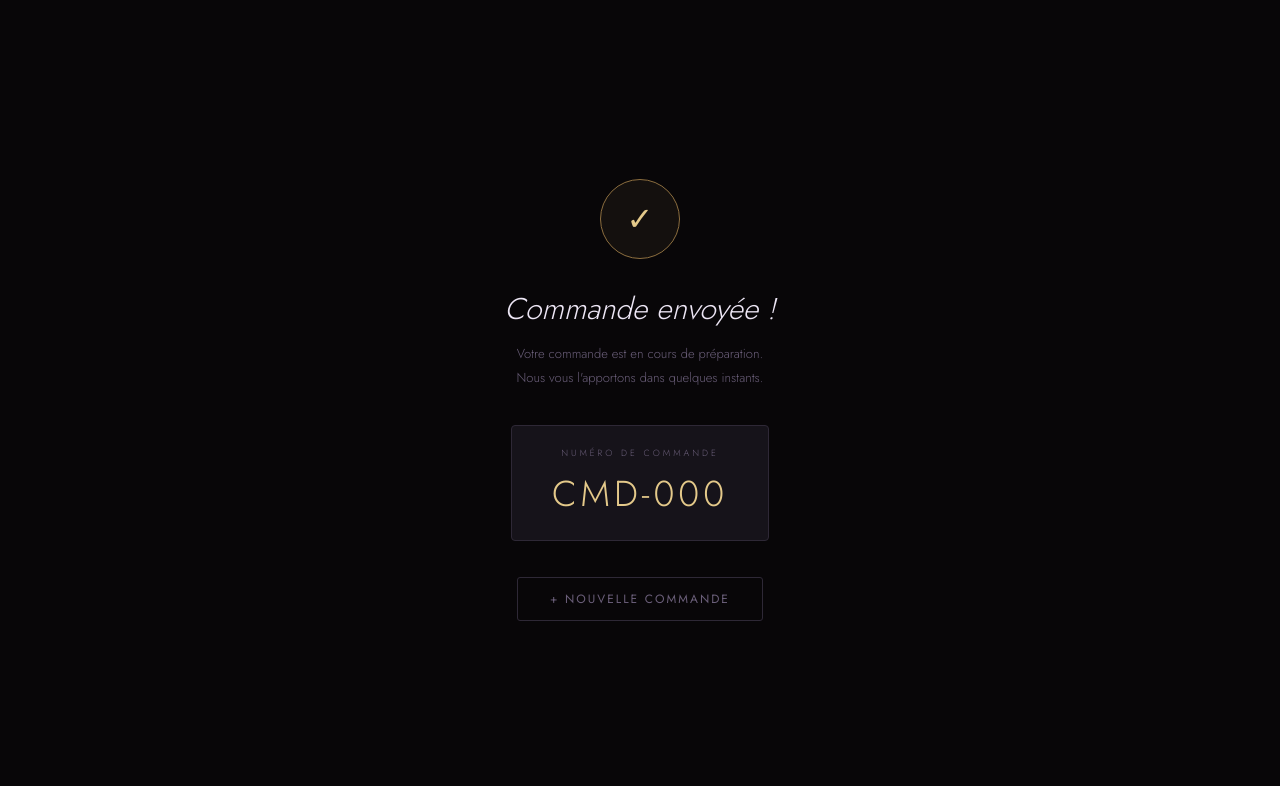
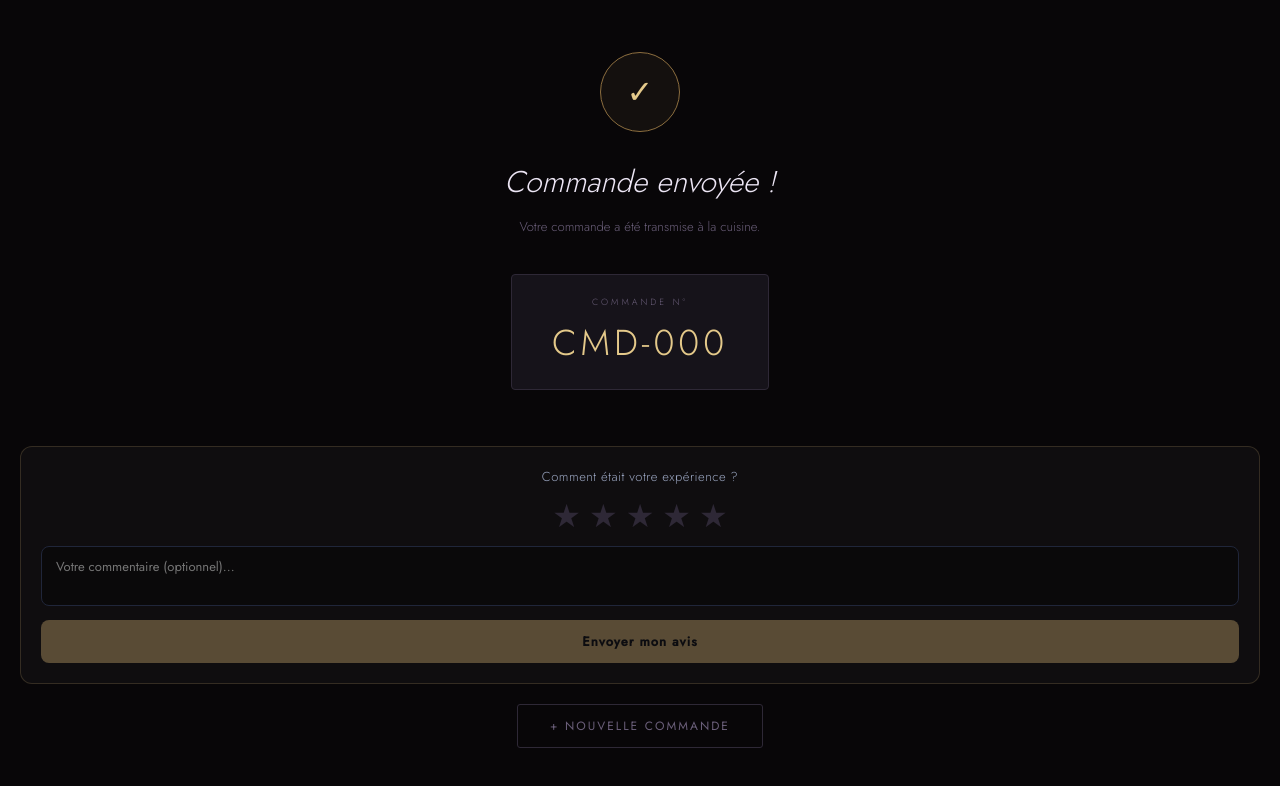
Before and after one commit to Adam-Gb11/cafe-arome-client, an Angular app: page /success in a window 1280 px wide. Shown: the top 786 px of the page. Built offline with nearby package versions, Linux system fonts and the light colour scheme.

Commit message:
add review system

```diff
--- a/src/app/components/success/success.css
+++ b/src/app/components/success/success.css
@@ -110,3 +110,112 @@
   border-color: var(--gold-lo);
   color: var(--gold);
 }
+/* ── Review box ── */
+.review-box {
+  width: 100%;
+  background: rgba(255,255,255,0.03);
+  border: 1px solid rgba(200,169,110,0.2);
+  border-radius: 12px;
+  padding: 20px;
+  margin: 20px 0;
+  display: flex;
+  flex-direction: column;
+  align-items: center;
+  gap: 14px;
+}
+
+.review-title {
+  font-size: 13px;
+  color: #9aa5c0;
+  letter-spacing: 0.5px;
+}
+
+/* ── Stars ── */
+.stars {
+  display: flex;
+  gap: 8px;
+}
+
+.star {
+  background: none;
+  border: none;
+  font-size: 32px;
+  color: #2e2836;
+  cursor: pointer;
+  transition: all 0.15s;
+  line-height: 1;
+}
+
+.star.active {
+  color: #c8a96e;
+  transform: scale(1.1);
+}
+
+.star:hover {
+  color: #e4c98a;
+  transform: scale(1.15);
+}
+
+/* ── Review input ── */
+.review-input {
+  width: 100%;
+  background: rgba(0,0,0,0.3);
+  border: 1px solid #20263a;
+  border-radius: 8px;
+  color: #dce4f5;
+  font-family: inherit;
+  font-size: 13px;
+  padding: 10px 14px;
+  resize: none;
+  outline: none;
+  transition: border-color 0.2s;
+  box-sizing: border-box;
+}
+
+.review-input:focus {
+  border-color: #8c6e3f;
+}
+
+/* ── Review button ── */
+.review-btn {
+  width: 100%;
+  background: #c8a96e;
+  border: none;
+  color: #0a0c12;
+  padding: 12px;
+  border-radius: 8px;
+  font-family: inherit;
+  font-size: 13px;
+  font-weight: 600;
+  letter-spacing: 1px;
+  cursor: pointer;
+  transition: all 0.2s;
+}
+
+.review-btn:hover:not(:disabled) {
+  background: #e4c98a;
+}
+
+.review-btn:disabled {
+  opacity: 0.4;
+  cursor: not-allowed;
+}
+
+/* ── Review done ── */
+.review-done {
+  display: flex;
+  flex-direction: column;
+  align-items: center;
+  gap: 8px;
+  padding: 20px;
+}
+
+.done-icon {
+  font-size: 36px;
+}
+
+.done-text {
+  font-size: 14px;
+  color: #3dd68c;
+  letter-spacing: 1px;
+}
--- a/src/app/components/success/success.html
+++ b/src/app/components/success/success.html
@@ -4,18 +4,50 @@
   <div class="success-ring">✓</div>
 
   <!-- titre -->
-  <h2 class="success-h">Commande envoyée !</h2>
+  <h2 class="success-h">{{ lang.t('success') }}</h2>
 
   <!-- message -->
-  <p class="success-p">
-    Votre commande est en cours de préparation.<br>
-    Nous vous l'apportons dans quelques instants.
-  </p>
+  <p class="success-p">{{ lang.t('success_msg') }}</p>
 
   <!-- numéro de commande -->
   <div class="order-token">
-    <div class="token-lbl">Numéro de commande</div>
+    <div class="token-lbl">{{ lang.t('order_num') }}</div>
     <div class="token-val">{{ orderNumber() }}</div>
+  </div>
+
+  <!-- Formulaire avis -->
+  <div class="review-box" *ngIf="!submitted()">
+    <div class="review-title">Comment était votre expérience ?</div>
+
+    <!-- Étoiles -->
+    <div class="stars">
+      <button *ngFor="let n of [1,2,3,4,5]"
+              class="star"
+              [class.active]="n <= rating()"
+              (click)="setRating(n)">
+        ★
+      </button>
+    </div>
+
+    <!-- Commentaire -->
+    <textarea class="review-input"
+              [(ngModel)]="comment"
+              rows="2"
+              placeholder="Votre commentaire (optionnel)...">
+    </textarea>
+
+    <!-- Bouton envoyer -->
+    <button class="review-btn"
+            [disabled]="rating() === 0 || sending()"
+            (click)="submitReview()">
+      {{ sending() ? 'Envoi...' : 'Envoyer mon avis' }}
+    </button>
+  </div>
+
+  <!-- Avis envoyé -->
+  <div class="review-done" *ngIf="submitted()">
+    <div class="done-icon">🙏</div>
+    <div class="done-text">Merci pour votre avis !</div>
   </div>
 
   <!-- bouton nouvelle commande -->
--- a/src/app/components/success/success.ts
+++ b/src/app/components/success/success.ts
@@ -1,20 +1,29 @@
 import { Component, inject, signal } from '@angular/core';
 import { CommonModule } from '@angular/common';
+import { FormsModule } from '@angular/forms';
 import { ActivatedRoute, Router } from '@angular/router';
+import { ApiService } from '../../services/api.service';
+import { LanguageService } from '../../services/language';
 
 @Component({
   selector: 'app-success',
   standalone: true,
-  imports: [CommonModule],
+  imports: [CommonModule, FormsModule],
   templateUrl: './success.html',
   styleUrl: './success.css'
 })
 export class SuccessComponent {
   private route  = inject(ActivatedRoute);
   private router = inject(Router);
+  private api    = inject(ApiService);
+  lang           = inject(LanguageService);
 
   orderNumber = signal('');
   tableNumber = signal(1);
+  rating      = signal(0);
+  comment     = '';
+  submitted   = signal(false);
+  sending     = signal(false);
 
   constructor() {
     const order = this.route.snapshot.queryParamMap.get('orderNumber');
@@ -23,6 +32,29 @@ export class SuccessComponent {
     this.tableNumber.set(Number(table) || 1);
   }
 
+  setRating(n: number) {
+    this.rating.set(n);
+  }
+
+  submitReview() {
+    if (this.rating() === 0) return;
+    this.sending.set(true);
+    this.api.submitReview({
+      tableNumber: this.tableNumber(),
+      orderNumber: this.orderNumber(),
+      rating:      this.rating(),
+      comment:     this.comment,
+    }).subscribe({
+      next: () => {
+        this.submitted.set(true);
+        this.sending.set(false);
+      },
+      error: () => {
+        this.sending.set(false);
+      }
+    });
+  }
+
   newOrder() {
     this.router.navigate(['/menu'], {
       queryParams: { table: this.tableNumber() }
--- a/src/app/services/api.service.ts
+++ b/src/app/services/api.service.ts
@@ -20,4 +20,13 @@ export class ApiService {
   }): Observable<Order> {
     return this.http.post<Order>(`${this.apiUrl}/orders`, data);
   }
+  // ── Reviews ──
+submitReview(data: {
+  tableNumber: number;
+  orderNumber: string;
+  rating: number;
+  comment: string;
+}): Observable<any> {
+  return this.http.post(`${this.apiUrl}/reviews`, data);
 }
+}
```
